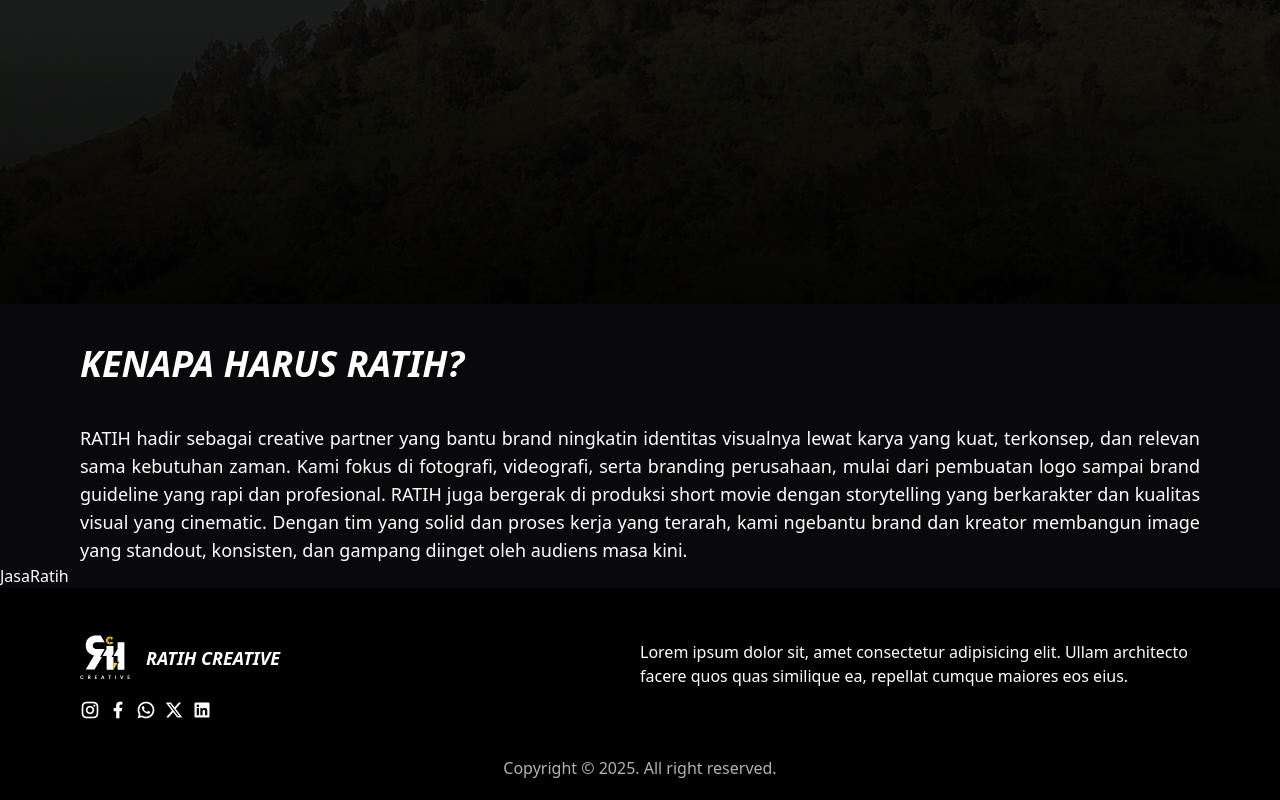
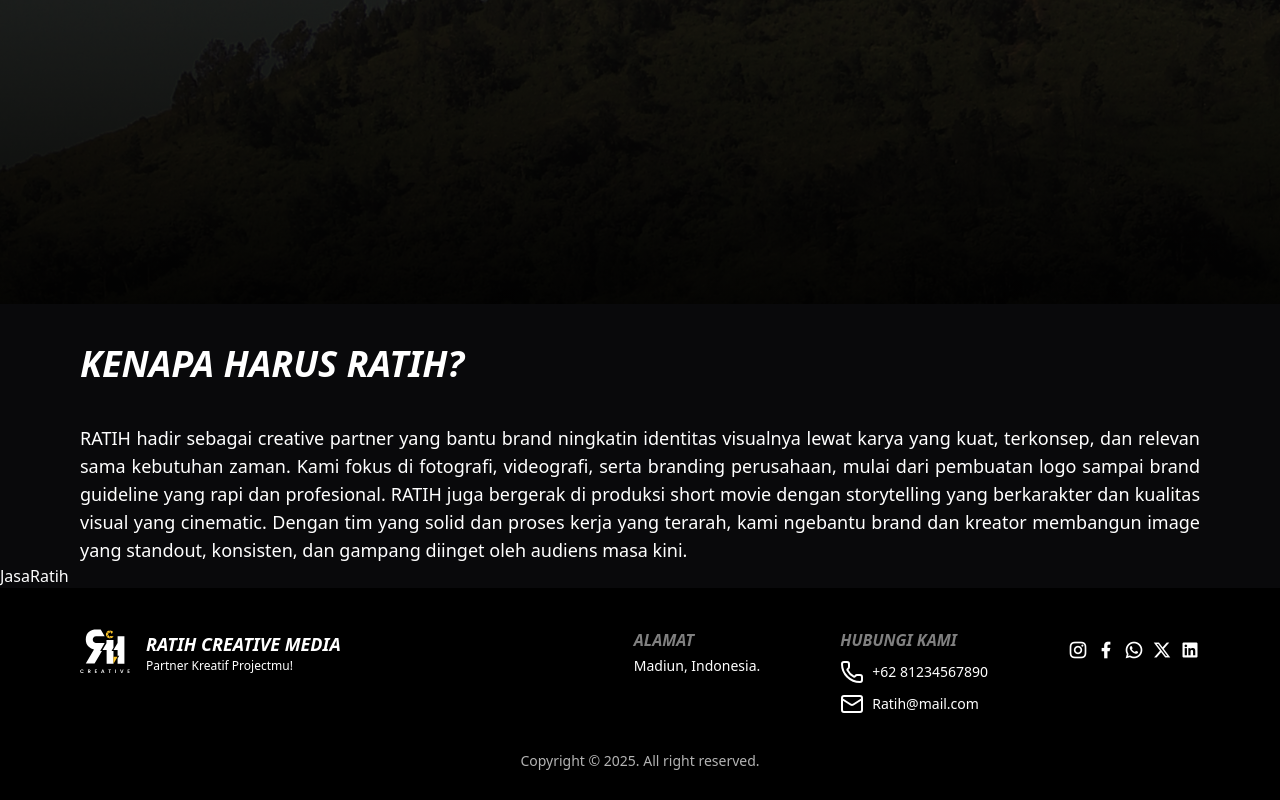
Before and after one commit to iqbalraihanfr/website-ratih-2025, a Next.js app: page / in a window 1280 px wide. Shown: the part 496-1296 px from the top of the page. Built offline with nearby package versions, Linux system fonts and the light colour scheme.

Commit message:
footer update changes

```diff
--- a/components/Footer.tsx
+++ b/components/Footer.tsx
@@ -1,18 +1,29 @@
+import { Mail, Phone } from "lucide-react"
 import FooterLogo from "./FooterLogo"
 import SocialMedia from "./SocialMedia"
 
 const Footer = () => {
   return (
-    <footer className="container mx-auto mb-5">
-      <div className="lg:mx-20 mx-10 mt-10">
+    <footer className="container mx-auto mb-5 mt-10">
+      <div className="lg:mx-20 mx-10">
         <div className="flex flex-col lg:flex-row lg:justify-between">
           <FooterLogo />
-          <p className="mt-3 lg:w-1/2">Lorem ipsum dolor sit, amet consectetur adipisicing elit. Ullam architecto facere quos quas similique ea, repellat cumque maiores eos eius.</p>
+          <div className="flex flex-col md:flex-row md:gap-20 gap-4">
+            <div className="flex flex-col gap-1">
+              <h1 className="font-bold italic opacity-50 ">ALAMAT</h1>
+              <p className="font-medium text-sm">Madiun, Indonesia.</p>
+            </div>
+            <div className="flex flex-col gap-2">
+              <h1 className="font-bold italic opacity-50">HUBUNGI KAMI</h1>
+              <p className="flex flex-row gap-2 items-center font-medium text-sm"><Phone />+62 81234567890</p>
+              <p className="flex flex-row gap-2 items-center font-medium text-sm"><Mail />Ratih@mail.com</p>
+            </div>
+            <SocialMedia />
+          </div>
         </div>
-        <SocialMedia />
       </div>
-      <div className="mt-8 text-center ">
-        <span className="opacity-70">Copyright © 2025. All right reserved.</span>
+      <div className="mt-8 text-center">
+        <span className="opacity-70 text-xs md:text-sm">Copyright © 2025. All right reserved.</span>
       </div>
     </footer>
   )
--- a/components/FooterLogo.tsx
+++ b/components/FooterLogo.tsx
@@ -2,7 +2,7 @@ import Image from "next/image"
 
 const FooterLogo = () => {
   return (
-    <div className="flex flex-row gap-4 items-center">
+    <div className="flex flex-row gap-4 items-center mb-10">
       <Image
         src={"/images/logo-ratih.svg"}
         alt={"Logo Ratih"}
@@ -12,8 +12,9 @@ const FooterLogo = () => {
           maxWidth: "100%",
           height: "auto"
         }} />
-      <span className="text-lg font-bold italic uppercase">
-      Ratih Creative
+      <span className="text-lg font-bold italic">
+      RATIH CREATIVE MEDIA
+      <p className="text-xs font-normal not-italic">Partner Kreatif Projectmu!</p>
       </span>
     </div>
   );
```
